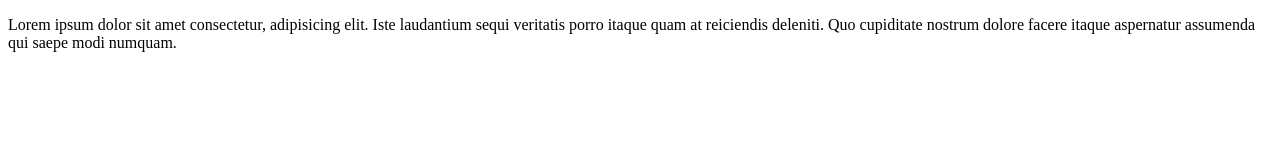
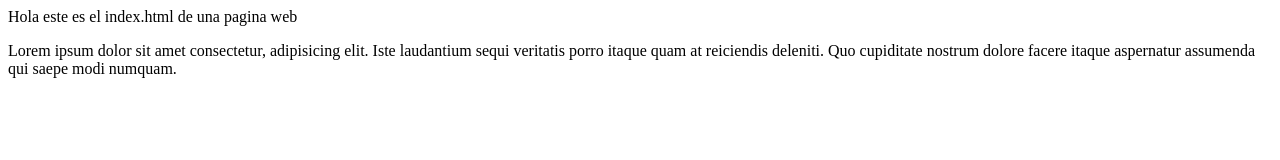
Before and after one commit to kennyok4/proyectoDemoCursoPrework, a plain HTML site: page index.html in a window 1280 px wide. Drawn offline with Linux system fonts and the light colour scheme.

Commit message:
cambios agregar exto de bienvanida

```diff
--- a/index.html
+++ b/index.html
@@ -7,7 +7,7 @@
     <title>Hola mundo</title>
 </head>
 <body>
-
+   Hola este es el index.html de una pagina web
     <p>Lorem ipsum dolor sit amet consectetur, adipisicing elit. Iste laudantium sequi veritatis porro itaque quam at reiciendis deleniti. Quo cupiditate nostrum dolore facere itaque aspernatur assumenda qui saepe modi numquam.</p>
 </body>
 </html>
```
